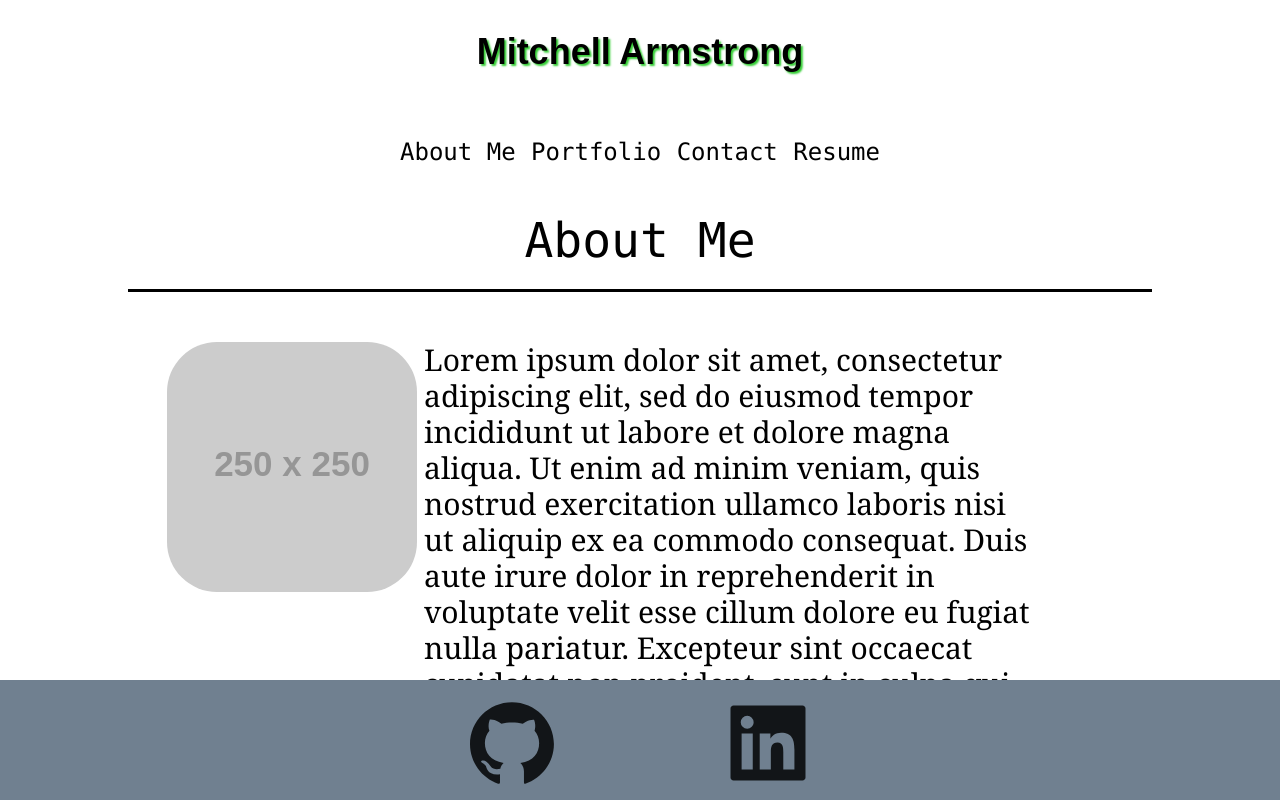
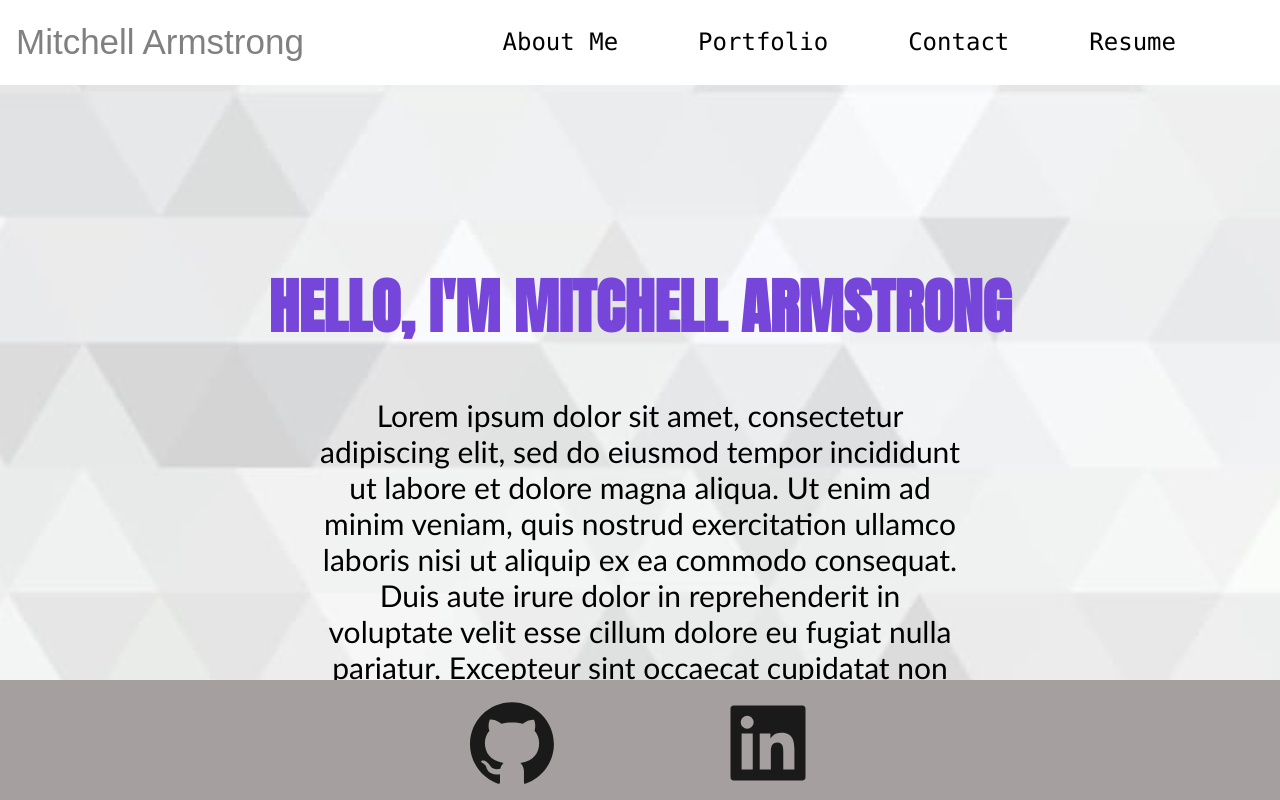
Before and after one commit to ScarElite/professional-portfolio, a React (Create React App) app: page / in a window 1280 px wide. Shown: the top 800 px of the page. Built offline with nearby package versions, Linux system fonts and the light colour scheme.

Commit message:
Removed the header component and updated the Nav component to include what was in the header. Changed the background of the body, nav background, and footer background color. Also styled the About component more

```diff
--- a/public/index.html
+++ b/public/index.html
@@ -24,6 +24,7 @@
       work correctly both with client-side routing and a non-root public URL.
       Learn how to configure a non-root public URL by running `npm run build`.
     -->
+    <style> @import url('https://fonts.googleapis.com/css2?family=Anton&display=swap'); </style>
     <title>React App</title>
   </head>
   <body>
--- a/src/App.css
+++ b/src/App.css
@@ -1,10 +1,15 @@
 :root {
   --primary: #7645d9;
   --secondary: limegreen;
+  @font-face {
+    font-family: "Anton";
+    src: url('https://fonts.googleapis.com/css2?family=Anton&display=swap');
+  }
 }
 
 body {
-  background-color: white;
+  background-image: url(./assets/images/Portfolio-bg-Images/peakpx.jpg);
+  background-position: top;
 }
 
 /* Main Header */
@@ -14,9 +19,9 @@ body {
 }
 
 /* Nav */
-/* .navbar {
-  background-color: grey;
-} */
+.navbar {
+  background-color: white;
+}
 
 .navbar-item:hover {
   /* border-bottom: 2px solid var(--secondary); */
@@ -25,27 +30,22 @@ body {
 
 /* About Section */
 .about-header {
-  border-bottom: 3px solid black;
-  margin: 0px 10% 50px 10%;
-  padding-bottom: 25px;
+color: var(--primary);
+font-family: "Anton";
+}
+
+.about-section {
+  width: 50%;
+}
+
+.about-section-text {
+font-family: 'Trebuchet MS', 'Lucida Sans Unicode', 'Lucida Grande', 'Lucida Sans', Arial, sans-serif;
 }
 
 .personal-image {
   max-width: 250px !important;
   max-height: 250px !important;
   border-radius: 20%;
-}
-
-.about-section-1 {
-  width: 30%;
-}
-
-.about-section-2 {
-  width: 70%;
-}
-
-.about-paragraph-2 {
-  width: 70%;
 }
 
 /* Contact */
@@ -64,8 +64,8 @@ body {
    position: fixed;
    bottom: 0;
    width: 100%;
-   height: 120px;   /* Height of the footer */
-   background: slategray;
+   height: 120px;
+   background: rgb(166, 159, 159);
 }
 
 .github-icon-footer {
--- a/src/App.js
+++ b/src/App.js
@@ -1,7 +1,6 @@
 import React from "react";
 import { BrowserRouter as Router, Routes, Route } from "react-router-dom";
 import "./App.css";
-import Header from "./components/Header";
 import Nav from "./components/Nav";
 import About from "./components/About";
 import Portfolio from "./components/Portfolio";
@@ -12,7 +11,6 @@ function App() {
   return (
     <div>
       <Router>
-        <Header></Header>
         <Nav></Nav>
         <Routes>
           <Route path="/" element={<About />} />
--- a/src/components/About/index.js
+++ b/src/components/About/index.js
@@ -2,37 +2,13 @@ import React from "react";
 
 function About() {
   return (
-    <div>
-      <div>
-        <header className="flex justify-center font-mono text-5xl about-header">
-          About Me
-        </header>
-        <div className="flex my-5 about-section-main justify-between">
-          <section className="about-section-1 flex justify-center ml-40">
-            <img
-              className="personal-image"
-              src="https://via.placeholder.com/250"
-              alt="placeholder"
-            ></img>
-          </section>
-          <section className="about-section-2 flex mr-60">
-            <aside>
-              <p className="text-3xl font-serif">
-                Lorem ipsum dolor sit amet, consectetur adipiscing elit, sed do
-                eiusmod tempor incididunt ut labore et dolore magna aliqua. Ut
-                enim ad minim veniam, quis nostrud exercitation ullamco laboris
-                nisi ut aliquip ex ea commodo consequat. Duis aute irure dolor
-                in reprehenderit in voluptate velit esse cillum dolore eu fugiat
-                nulla pariatur. Excepteur sint occaecat cupidatat non proident,
-                sunt in culpa qui officia deserunt mollit anim id est laborum.
-              </p>
-            </aside>
-          </section>
-        </div>
-      </div>
-      <div className="flex justify-center mt-12">
-        <section className="about-paragraph-2 text-3xl font-serif">
-          <p>
+    <div className="mt-48">
+      <header className="flex justify-center font-mono text-6xl font-bold about-header">
+        HELLO, I'M MITCHELL ARMSTRONG
+      </header>
+      <div className="grid flex-col justify-items-center my-5">
+        <section className="about-section text-center my-10">
+          <p className="text-3xl font-serif about-section-text">
             Lorem ipsum dolor sit amet, consectetur adipiscing elit, sed do
             eiusmod tempor incididunt ut labore et dolore magna aliqua. Ut enim
             ad minim veniam, quis nostrud exercitation ullamco laboris nisi ut
@@ -42,6 +18,13 @@ function About() {
             culpa qui officia deserunt mollit anim id est laborum.
           </p>
         </section>
+        <section className="my-10">
+          <img
+            className="personal-image"
+            src="https://via.placeholder.com/250"
+            alt="placeholder"
+          ></img>
+        </section>
       </div>
     </div>
   );
--- a/src/components/Header/index.js
+++ /dev/null
@@ -1,13 +0,0 @@
-import React, { useState } from "react";
-
-function Header() {
-  return (
-    <div className="header">
-      <header className="text-center text-4xl mt-4 font-bold title-header py-4">
-        Mitchell Armstrong
-      </header>
-    </div>
-  );
-}
-
-export default Header;
--- a/src/components/Nav/index.js
+++ b/src/components/Nav/index.js
@@ -2,22 +2,27 @@ import React from "react";
 
 function Nav() {
   return (
-    <nav className="mx-40 my-8 py-4 navbar font-mono text-2xl font-medium">
-      <ul className="flex justify-between mx-60">
-        <li className="navbar-item">
+    <div className="navbar flex align-content: items-center justify-between p-4">
+      <h1>
+        <a href="/">Mitchell Armstrong</a>
+      </h1>
+      <nav className="font-mono text-2xl font-medium mr-12">
+        <ul className="flex justify-between">
+          <li className="navbar-item px-10">
             <a href="/">About Me</a>
           </li>
-        <li className="navbar-item">
+          <li className="navbar-item px-10">
             <a href="/portfolio">Portfolio</a>
           </li>
-        <li className="navbar-item">
+          <li className="navbar-item px-10">
             <a href="/contact">Contact</a>
           </li>
-        <li className="navbar-item">
+          <li className="navbar-item px-10">
             <a href="/resume">Resume</a>
           </li>
         </ul>
       </nav>
+    </div>
   );
 }
 
--- a/src/index.js
+++ b/src/index.js
@@ -1,7 +1,6 @@
-import React, { useState } from "react";
+import React from "react";
 import ReactDOM from "react-dom/client";
 import "react-responsive-modal/styles.css";
-import { Modal } from "react-responsive-modal";
 import "./index.css";
 import App from "./App";
 import reportWebVitals from "./reportWebVitals";
```
Also changed, not shown: src/assets/images/Portfolio-bg-Images/2842066.jpg (added), src/assets/images/Portfolio-bg-Images/peakpx.jpg (added). Lines whose indentation alone changed are shown as unchanged.
